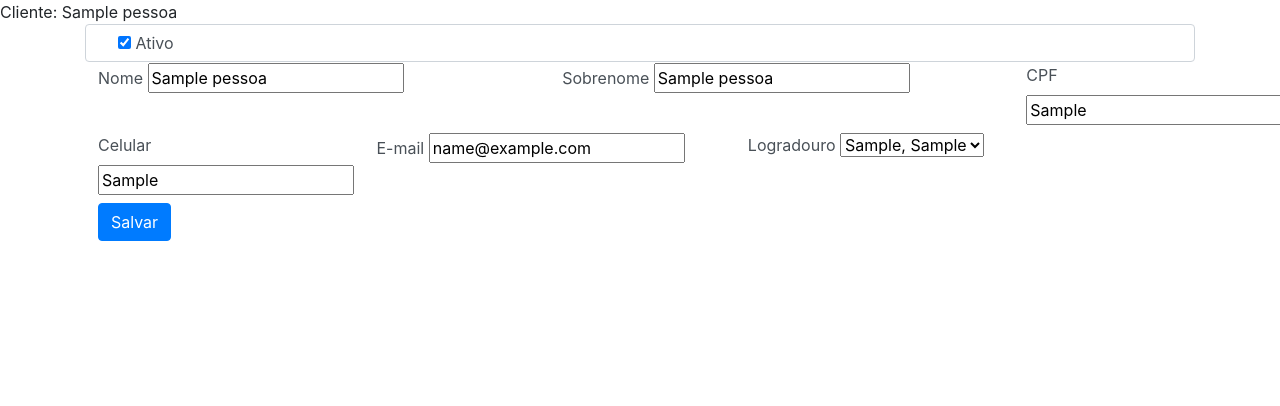
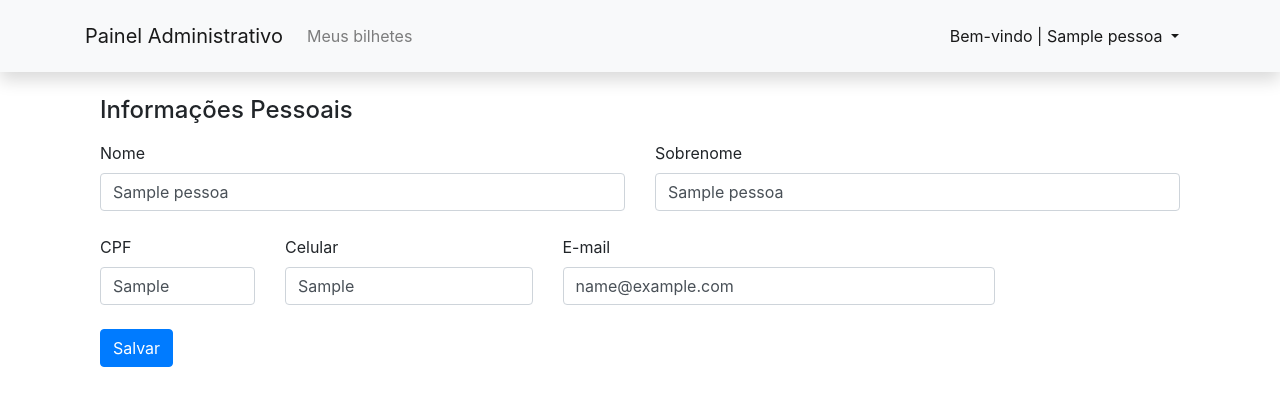
Before and after one commit to Juzeka/Rifaae, a Django app: page /clientes/edit/1 in a window 1280 px wide. Shown: the top 406 px of the page. Run offline with Django 4.2, Linux system fonts and the light colour scheme; a user stored in the database is signed in; tables that the repository leaves empty hold one stand-in row (values such as "Sample post").

Commit message:
iniciando front de edição

```diff
--- a/clientes/templates/clientes/detail.html
+++ b/clientes/templates/clientes/detail.html
@@ -1,4 +1,7 @@
 {% extends '_base.html'%}
+
+{% block title %}Painel Administrativo{% endblock%}
+
 {% block nav %}
     {% include 'menu.html' %}
 {% endblock %}
@@ -7,12 +10,10 @@
 <div class="container">
     <div class="row pt-4">
         <div class="col-4">
-            <!-- --------------- -->
             <div class="card">
                 <img src="https://xn--80aadc3bb0afph5eue.xn--p1ai/images/no_photo.png" class="card-img-top" alt="...">
             </div>
         </div>
-
 
         <div class="col">
             <div class="row row-cols-1 row-cols-md-1 row-cols-xl-1 ">
--- a/clientes/templates/clientes/edit.html
+++ b/clientes/templates/clientes/edit.html
@@ -1,54 +1,46 @@
-{% include '_base.html'%}
+{% extends '_base.html'%}
 
-{% block title %}Cliente: {{ cliente.nome }}{% endblock%}
+{% block nav %}
+    {% include 'menu.html' %}
+{% endblock %}
+
+{% block title %}Painel Administrativo{% endblock%}
 
 {% block body%}
 <div class="container">
+    <div class="container pt-4">
+        <h4>Informações Pessoais</h4>
 
-    <form class="form-control" action="{% url 'clientes:edit' cliente.pk %}" method="POST">
+        <form action="{% url 'clientes:edit' cliente.pk %}" method="POST">
             {% csrf_token %}
-        <div class="row">
-            <div class="col-12">
+            <input type="text" name="usuario" value="{{ user.pk }}" hidden id="id_usuario">
+            <input type="checkbox" name="ativo" id="id_ativo" hidden checked>
 
-                <div class="form-check">
-                    {{ form.ativo }}
-                    <label class="form-check-label">Ativo</label>
+            <div class="form-group row pt-2">
+                <div class="col">
+                    <label class="">{{ form.nome.label }}</label>
+                    <input type="text" name="nome" value="{{ cliente.nome }}" maxlength="50" class="form-control" id="id_nome">
                 </div>
-
+                <div class="col">
+                    <label class="">{{ form.sobrenome.label }}</label>
+                    <input type="text" name="sobrenome" value="{{ cliente.sobrenome }}" maxlength="100" class="form-control" id="id_sobrenome">
                 </div>
             </div>
 
-        <div class="row pt-2">
-            <div class="col">
-                <label class="form-label">{{ form.nome.label }}</label>
-                {{ form.nome }}
+            <div class="form-group row pt-2">
+                <div class="col-2">
+                    <label class="">{{ form.cpf.label }}</label>
+                    <input type="text" name="cpf" value="{{ cliente.cpf }}" maxlength="15" class="form-control" id="id_cpf">
                 </div>
-            <div class="col">
-                <label class="form-label">{{ form.sobrenome.label }}</label>
-                {{ form.sobrenome }}
+                <div class="col-3">
+                    <label class="">{{ form.celular.label }}</label>
+                    <input type="text" name="celular" value="{{ cliente.celular }}" maxlength="15" class="form-control" id="id_celular">
                 </div>
-            <div class="col-2">
-                <label class="form-label">{{ form.cpf.label }}</label>
-                {{ form.cpf }}
-            </div>
+                <div class="col-5">
+                    <label class="">{{ form.email.label }}</label>
+                    <input type="email" name="email" value="{{ cliente.email }}" class="form-control" id="id_email">
                 </div>
 
-        <div class="row pt-2">
-
-            <div class="col-3">
-                <label class="form-label">{{ form.celular.label }}</label>
-                {{ form.celular }}
-            </div>
-
-            <div class="col">
-                <label class="form-label">{{ form.email.label }}</label>
-                {{ form.email }}
-            </div>
-
-            <div class="col-5">
-                <label class="form-label">{{ form.logradouro.label }}</label>
-                {{ form.logradouro }}
-            </div>
             </div>
 
             <div class="row pt-2">
@@ -57,6 +49,6 @@
                 </div>
             </div>
         </form>
-
+    </div>
 </div>
 {% endblock %}
--- a/clientes/views.py
+++ b/clientes/views.py
@@ -34,7 +34,7 @@ class ClienteListView(CustomListView):
 class ClienteCreateView(CustomCreateView):
     model = Cliente
     form_class = ClienteForm
-    template_name = 'clientes/add.html'#mudar depois pra um template de add
+    template_name = 'clientes/add.html'
     success_url = SUCCESS_URL_HOME
 
 
@@ -43,14 +43,19 @@ class ClienteUpdateView(CustomUpdateView):
     form_class = ClienteForm
     context_object_name = CONTEXT_OBJECT_NAME
     template_name = 'clientes/edit.html'
-    success_url = SUCCESS_URL_HOME
 
     def get_queryset(self):
-        return Cliente.objects.all()
+        return Cliente.objects.filter(ativo=True)
+
+    def form_valid(self, form):
+        self.success_url = '/clientes/detail/{}'.format(self.get_object().pk)
+
+        return super().form_valid(form)
 
 
 class ClienteDetailView(CustomDetailView):
     model = Cliente
+    form_class = ClienteForm
     context_object_name = CONTEXT_OBJECT_NAME
     template_name = 'clientes/detail.html'
 
--- a/pessoas/models.py
+++ b/pessoas/models.py
@@ -60,6 +60,10 @@ class Pessoa(models.Model):
     def __str__(self):
         return self.nome
 
+    @property
+    def get_nome_completo(self):
+        return '{} {}'.format(self.nome, self.sobrenome)
+
 
     class Meta:
         ordering = ['nome']
```
Lines whose indentation alone changed are shown as unchanged.
